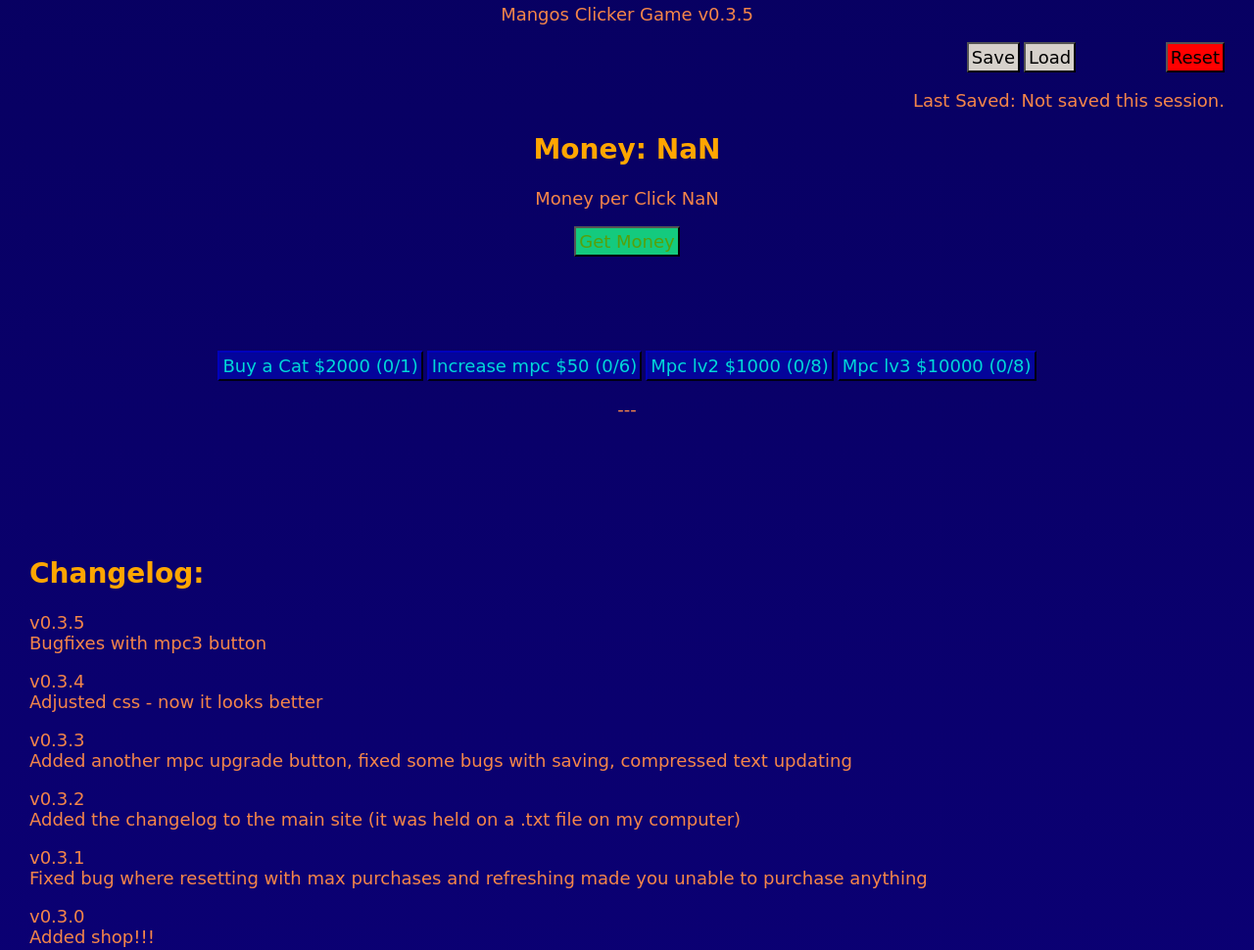
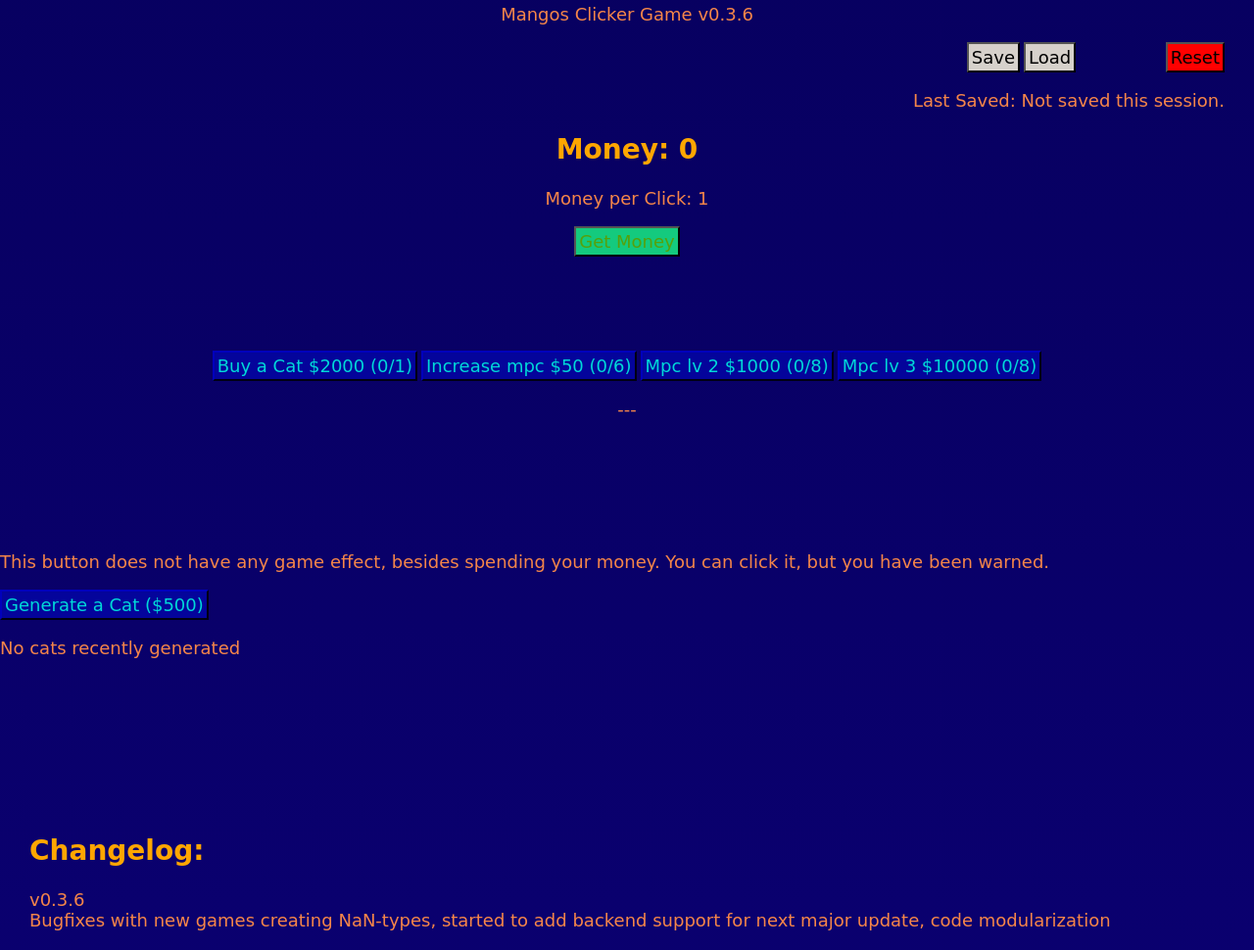
Before and after one commit to mango-kitten/mango-kitten.github.io, a plain HTML site: page clicker/index.html in a window 1280 px wide. Shown: the part 479-1449 px from the top of the page at 98% size. Drawn offline with Linux system fonts and the light colour scheme; a web font is replaced by a local one.

Commit message:
added some backend support for new features, bugfixes v0.3.6

```diff
--- a/clicker/index.html
+++ b/clicker/index.html
@@ -15,6 +15,7 @@
       <p class="spacer">&#10240</p>
     </header>
     <main>
+      <script src="scripts/essentials.js"></script>
       <script>
         // preloading and restoration
         let dolor = parseInt(localStorage.getItem("money"));
@@ -31,14 +32,15 @@
           console.log(bought)
         }
 
-        function updatetext() {
-          document.getElementById("moneydisp").innerHTML = `Money: ${String(dolor)}`
-          document.getElementById("mpcdisp").innerHTML = `Money per Click ${String(mpc)}`
-          document.getElementById("cat1").innerHTML = `Buy a Cat $2000 (${String(bought[0])}/1)`
-          document.getElementById("mpc1").innerHTML = `Increase mpc $50 (${String(bought[1])}/6)`
-          document.getElementById("mpc2").innerHTML = `Mpc lv2 $1000 (${String(bought[2])}/8)`
-          document.getElementById("mpc3").innerHTML = `Mpc lv3 $10000 (${String(bought[3])}/8)`
-        }
+        // function updatetext() {
+        //   console.log(bought[0],bought[1],bought[2],bought[3],bought)
+        //   document.getElementById("moneydisp").innerHTML = `Money: ${String(dolor)}`
+        //   document.getElementById("mpcdisp").innerHTML = `Money per Click ${String(mpc)}`
+        //   document.getElementById("cat1").innerHTML = `Buy a Cat $2000 (${String(bought[0])}/1)`
+        //   document.getElementById("mpc1").innerHTML = `Increase mpc $50 (${String(bought[1])}/6)`
+        //   document.getElementById("mpc2").innerHTML = `Mpc lv2 $1000 (${String(bought[2])}/8)`
+        //   document.getElementById("mpc3").innerHTML = `Mpc lv3 $10000 (${String(bought[3])}/8)`
+        // }
 
         // define arrays for buying stuff
         let max = [1, 6, 8, 8, 0, 0, 0, 0, 0, 0, 0, 0, 0, 0, 0];
@@ -49,7 +51,14 @@
           dolor = 0;
           console.log("No save file found, starting fresh.")
         }
+        if (dolor == NaN) {
+          dolor = 0;
+          console.log("No save file found, starting fresh.")
+        }
         if (!mpc) {
+          mpc = 1;
+        }
+        if (mpc == NaN) {
           mpc = 1;
         }
         if (!bought) {
@@ -150,7 +159,7 @@
         <p>&#10240</p>
       </div>
       <div class="topbar">
-        <p id="clickertopbar">Mangos Clicker Game v0.3.5</p>
+        <p id="clickertopbar">Mangos Clicker Game v0.3.6</p>
       </div>
       <div class="savemenu">
         <button onclick="localsave()" class="savebutton">Save</button>
@@ -179,8 +188,23 @@
         <p>&#10240</p>
         <p>&#10240</p>
       </div>
+
+      <div class="catstorage">
+        <p>This button does not have any game effect, besides spending your money. You can click it, but you have been warned.</p>
+        <button onclick="buyCatSet1()" class="buybutton" id="getc1">Generate a Cat ($500)</button>
+        <p id="catres1">No cats recently generated</p>
+      </div>
+
+      <div class="spacer">
+        <p>&#10240</p>
+        <p>&#10240</p>
+        <p>&#10240</p>
+        <p>&#10240</p>
+      </div>
+
       <div class="changelog">
         <h2>Changelog:</h2>
+        <p>v0.3.6<br>Bugfixes with new games creating NaN-types, started to add backend support for next major update, code modularization</p>
         <p>v0.3.5<br>Bugfixes with mpc3 button</p>
         <p>v0.3.4<br>Adjusted css - now it looks better</p>
         <p>v0.3.3<br>Added another mpc upgrade button, fixed some bugs with saving, compressed text updating</p>
@@ -201,3 +225,4 @@
     </footer>
   </body>
 </html>
+<script src="scripts/cats.js"></script>
```
